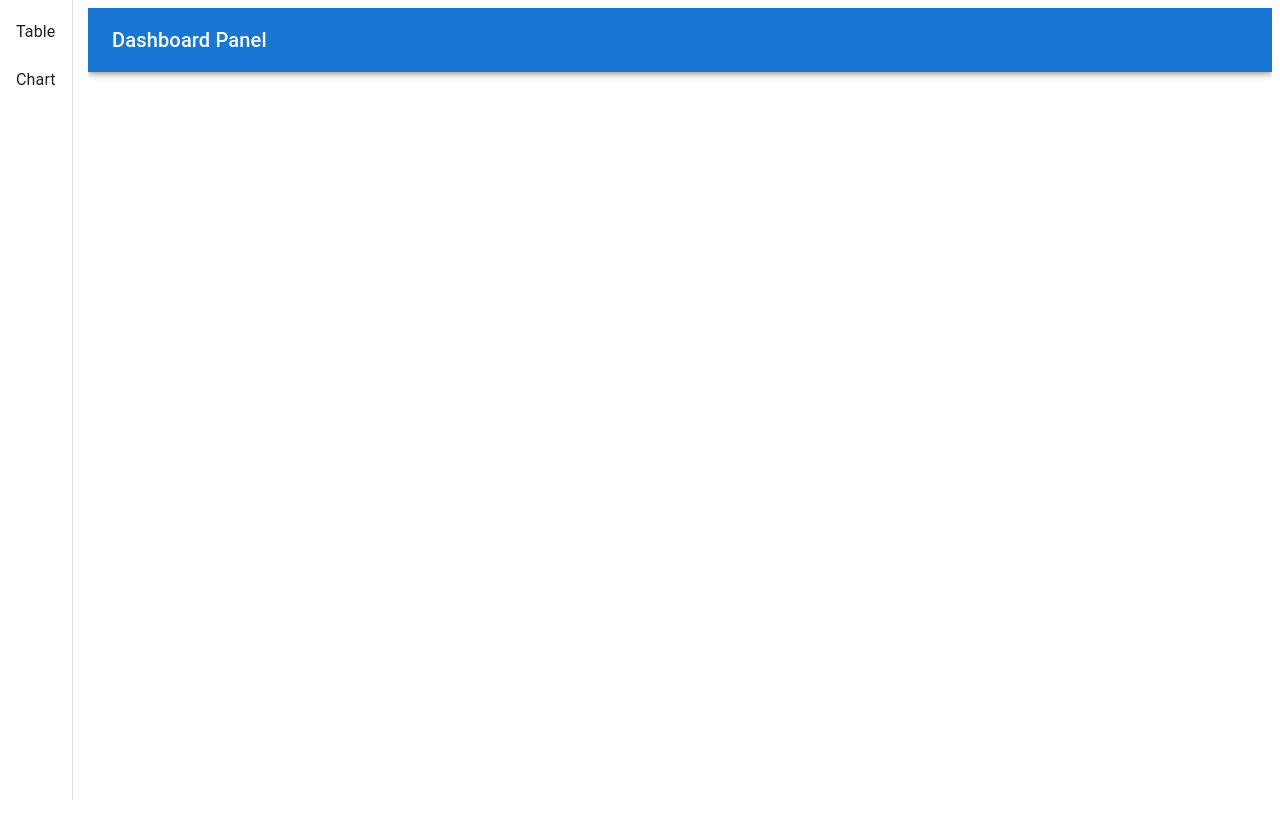
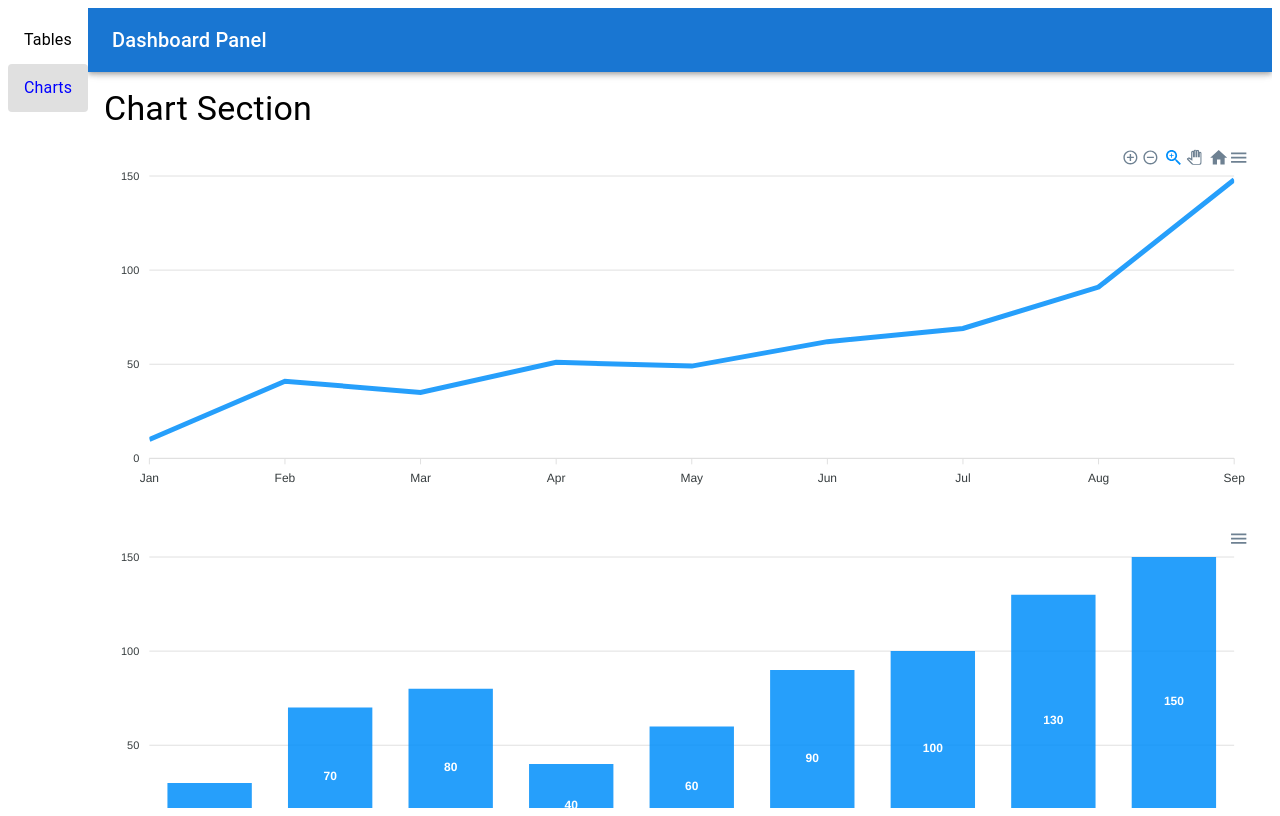
Before and after one commit to fatihcaliss/dashboard-panel-pubinho, a React (Create React App) app: page /charts in a window 1280 px wide. Built offline with nearby package versions, Linux system fonts and the light colour scheme; data requests are answered from the project's data file.

Commit message:
update pages structure

```diff
--- a/src/App.tsx
+++ b/src/App.tsx
@@ -1,18 +1,17 @@
 import React from "react";
 import { BrowserRouter as Router, Route, Routes } from "react-router-dom";
 import Layout from "./components/Layout";
-import DataTable from "./components/DataTable";
-import DataChart from "./components/DataChart";
+import Tables from "./pages/Tables";
+import Charts from "./pages/Charts";
 
 const App: React.FC = () => {
   return (
     <Router>
       <Layout>
         <Routes>
-          <Route path="/table" element={<DataTable />} />{" "}
-          {/* Assign the component to the element prop */}
-          <Route path="/chart" element={<DataChart />} />
-          <Route path="/" element={<DataTable />} />
+          <Route path="/tables" element={<Tables />} />
+          <Route path="/charts" element={<Charts />} />
+          <Route path="/" element={<Tables />} /> {/* Default route */}
         </Routes>
       </Layout>
     </Router>
--- a/src/components/SideBar.tsx
+++ b/src/components/SideBar.tsx
@@ -1,22 +1,29 @@
 import React from "react";
-import Drawer from "@mui/material/Drawer";
-import List from "@mui/material/List";
-import ListItem from "@mui/material/ListItem";
-import ListItemText from "@mui/material/ListItemText";
-import { Link } from "react-router-dom";
+import { List, ListItem, ListItemText } from "@mui/material";
+import { Link, useLocation } from "react-router-dom";
 
 const Sidebar: React.FC = () => {
+  const location = useLocation();
+
+  const getLinkStyle = (path: string) => {
+    return {
+      textDecoration: "none",
+      color: location.pathname === path ? "blue" : "black",
+      fontWeight: location.pathname === path ? "bold" : "normal",
+      backgroundColor: location.pathname === path ? "#e0e0e0" : "transparent",
+      borderRadius: "4px",
+    };
+  };
+
   return (
-    <Drawer variant="permanent" anchor="left">
-      <List>
-        <ListItem button component={Link} to="/table">
-          <ListItemText primary="Table" />
-        </ListItem>
-        <ListItem button component={Link} to="/chart">
-          <ListItemText primary="Chart" />
-        </ListItem>
-      </List>
-    </Drawer>
+    <List component="nav" aria-label="main mailbox folders">
+      <ListItem component={Link} to="/tables" style={getLinkStyle("/tables")}>
+        <ListItemText primary="Tables" />
+      </ListItem>
+      <ListItem component={Link} to="/charts" style={getLinkStyle("/charts")}>
+        <ListItemText primary="Charts" />
+      </ListItem>
+    </List>
   );
 };
 
--- /dev/null
+++ b/src/components/charts/Chart1.tsx
@@ -0,0 +1,31 @@
+import React from "react";
+import Chart from "react-apexcharts";
+import { useGetChart1DataQuery } from "../../services/api";
+import { ApexOptions } from "apexcharts";
+
+const Chart1: React.FC = () => {
+  const { data, error, isLoading } = useGetChart1DataQuery("");
+
+  if (isLoading) return <div>Loading...</div>;
+  if (error) return <div>Error loading data</div>;
+
+  const series = [
+    {
+      name: "Sales",
+      data: data.map((item: any) => item.sales),
+    },
+  ];
+
+  const options: ApexOptions = {
+    chart: {
+      type: "line",
+    },
+    xaxis: {
+      categories: data.map((item: any) => item.month),
+    },
+  };
+
+  return <Chart options={options} series={series} type="line" height={350} />;
+};
+
+export default Chart1;
--- /dev/null
+++ b/src/components/charts/Chart2.tsx
@@ -0,0 +1,30 @@
+import React from "react";
+import Chart from "react-apexcharts";
+import { useGetChart2DataQuery } from "../../services/api";
+
+const Chart2: React.FC = () => {
+  const { data, error, isLoading } = useGetChart2DataQuery("");
+
+  if (isLoading) return <div>Loading...</div>;
+  if (error) return <div>Error loading data</div>;
+
+  const series = [
+    {
+      name: "Revenue",
+      data: data.map((item: any) => item.revenue),
+    },
+  ];
+
+  const options = {
+    chart: {
+      type: "bar" as const, // Set the type property to "bar"
+    },
+    xaxis: {
+      categories: data.map((item: any) => item.month),
+    },
+  };
+
+  return <Chart options={options} series={series} type="bar" height={350} />;
+};
+
+export default Chart2;
--- /dev/null
+++ b/src/pages/Charts.tsx
@@ -0,0 +1,22 @@
+import React from "react";
+import { Box, Typography } from "@mui/material";
+import Chart1 from "../components/charts/Chart1";
+import Chart2 from "../components/charts/Chart2";
+
+const Charts: React.FC = () => {
+  return (
+    <Box>
+      <Typography variant="h4" gutterBottom>
+        Chart Section
+      </Typography>
+      <Box marginY={2}>
+        <Chart1 />
+      </Box>
+      <Box marginY={2}>
+        <Chart2 />
+      </Box>
+    </Box>
+  );
+};
+
+export default Charts;
--- /dev/null
+++ b/src/pages/Tables.tsx
@@ -0,0 +1,22 @@
+import React from "react";
+import { Box, Typography } from "@mui/material";
+import Table1 from "../components/tables/Table1";
+import Table2 from "../components/tables/Table2";
+
+const Tables: React.FC = () => {
+  return (
+    <Box>
+      <Typography variant="h4" gutterBottom>
+        Table Section
+      </Typography>
+      <Box marginY={2}>
+        <Table1 />
+      </Box>
+      <Box marginY={2}>
+        <Table2 />
+      </Box>
+    </Box>
+  );
+};
+
+export default Tables;
```
